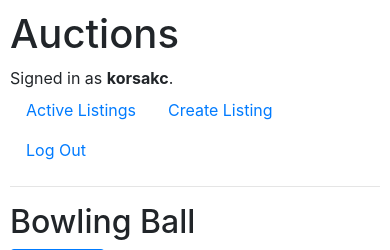
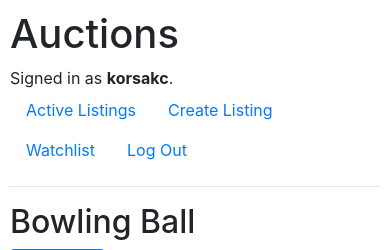
Before and after one commit to chriskorsak/commerce, a Django app: page /listing/3 in a window 390 px wide. Shown: the top 250 px of the page. Run offline with Django 3.2, Linux system fonts and the light colour scheme; a user stored in the database is signed in; data comes from the database, SQL or seed files in the repository; both versions use the stored data as it was after the commit; some libraries are stand-ins or nearby versions.

Commit message:
implement add or remove from watchlist button on listing page, add watchlist property to User class in models.py, create watchlist view, url, and html template.

```diff
--- a/auctions/models.py
+++ b/auctions/models.py
@@ -2,6 +2,7 @@ from django.contrib.auth.models import AbstractUser
 from django.db import models
 
 class User(AbstractUser):
+  watchlist = models.ManyToManyField('Listing', blank=True, related_name="watched")
 
   def __str__(self):
     return f"{self.username} ({self.first_name} {self.last_name})"
@@ -39,5 +40,9 @@ class Comment(models.Model):
   def __str__(self):
     return f"Date:{self.date} Comment:{self.comment} Listing:{self.listing}"
 
+# class Watchlist(models.Model):
+#   user = models.ForeignKey(User, on_delete=models.CASCADE, related_name="watchlist")
+#   watchlist = models.ForeignKey(Listing, blank=True, on_delete=models.CASCADE, related_name="watched")
 
-# need to create a watchlist model or maybe just an attribute in User class. not sure, probably better to create its own model, would follow the same logic how i've don comment or bid, for example.
+#   def __str__(self):
+#     return f"User: {self.user} Watchlist:{self.watchlist}"
--- a/auctions/templates/auctions/layout.html
+++ b/auctions/templates/auctions/layout.html
@@ -25,6 +25,9 @@
                     <a class="nav-link" href="{% url 'create-listing' %}">Create Listing</a>
                 </li>
                 <li class="nav-item">
+                  <a class="nav-link" href="{% url 'watchlist' %}">Watchlist</a>
+                </li>
+                <li class="nav-item">
                     <a class="nav-link" href="{% url 'logout' %}">Log Out</a>
                 </li>
             {% else %}
--- a/auctions/templates/auctions/listing.html
+++ b/auctions/templates/auctions/listing.html
@@ -4,10 +4,13 @@
     <h2>{{ listing.title }}</h2>
 
     <!-- add to watchlist form -->
-    <form action="{% url 'watchlist' listing.id %}" method="POST">
+    {% if user.is_authenticated %}
+    {{ message }}
+    <form action="{% url 'add-remove-watchlist' listing.id %}" method="POST">
       {% csrf_token %}
       <input type="submit" value="Watchlist" class="btn btn-primary">
     </form>
+    {% endif %}
 
     <div class="row listing-container">
       <div class="col-md-2">
--- a/auctions/urls.py
+++ b/auctions/urls.py
@@ -9,5 +9,6 @@ urlpatterns = [
     path("register", views.register, name="register"),
     path("create-listing", views.create_listing, name="create-listing"),
     path("listing/<int:listing_id>", views.listing, name="listing"),
-    path("watchlist/<int:listing_id>", views.watchlist, name="watchlist")
+    path("add-remove-watchlist/<int:listing_id>", views.add_remove_watchlist, name="add-remove-watchlist"),
+    path("watchlist", views.watchlist, name="watchlist")
 ]
--- a/auctions/views.py
+++ b/auctions/views.py
@@ -92,8 +92,24 @@ def listing(request, listing_id):
     "listing": listing
   })
 
-def watchlist(request, listing_id):
+def add_remove_watchlist(request, listing_id):
+  if request.method == "POST":
+    #get user and listing from listing id
+    user = request.user
+    listing = Listing.objects.get(pk=listing_id)
+    #add/remove listing to user's watchlist
+    if user.watchlist.filter(pk=listing_id):
+      user.watchlist.remove(listing)
+      # message = "Removed from watchlist"
+    else:
+      user.watchlist.add(listing)
+      # message = "Added to watchlist"
+
+    return HttpResponseRedirect(reverse("listing", args=(listing_id,)))
+
+def watchlist(request):
   user = request.user
-  listing = Listing.objects.get(pk=listing_id)
-  print(user, listing)
-  return HttpResponseRedirect(reverse("listing", args=(listing_id,)))
+  watchlist = user.watchlist.all()
+  return render(request, "auctions/watchlist.html", {
+    "watchlist": watchlist
+  })
```
Also changed, not shown: auctions/templates/auctions/watchlist.html (added, +24 -0 lines), auctions/migrations/0004_watchlist.py (added), auctions/migrations/0005_delete_watchlist.py (added), auctions/migrations/0006_watchlist.py (added), auctions/migrations/0007_delete_watchlist.py (added), auctions/migrations/0008_user_watchlist.py (added), db.sqlite3.
